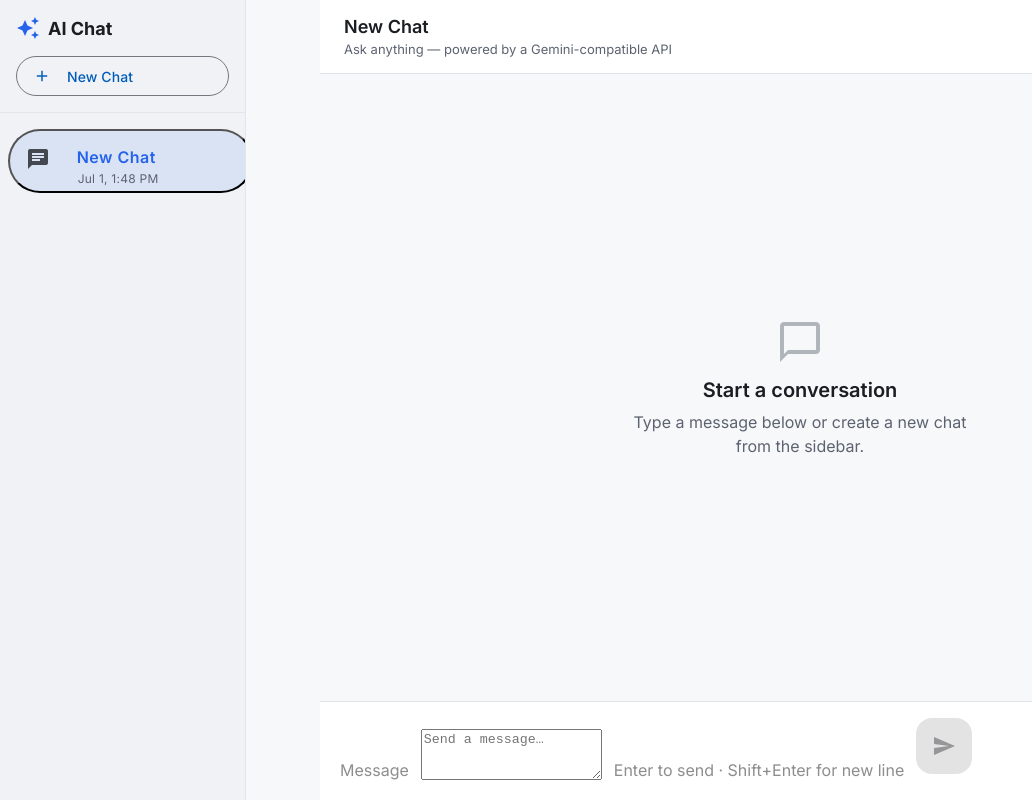
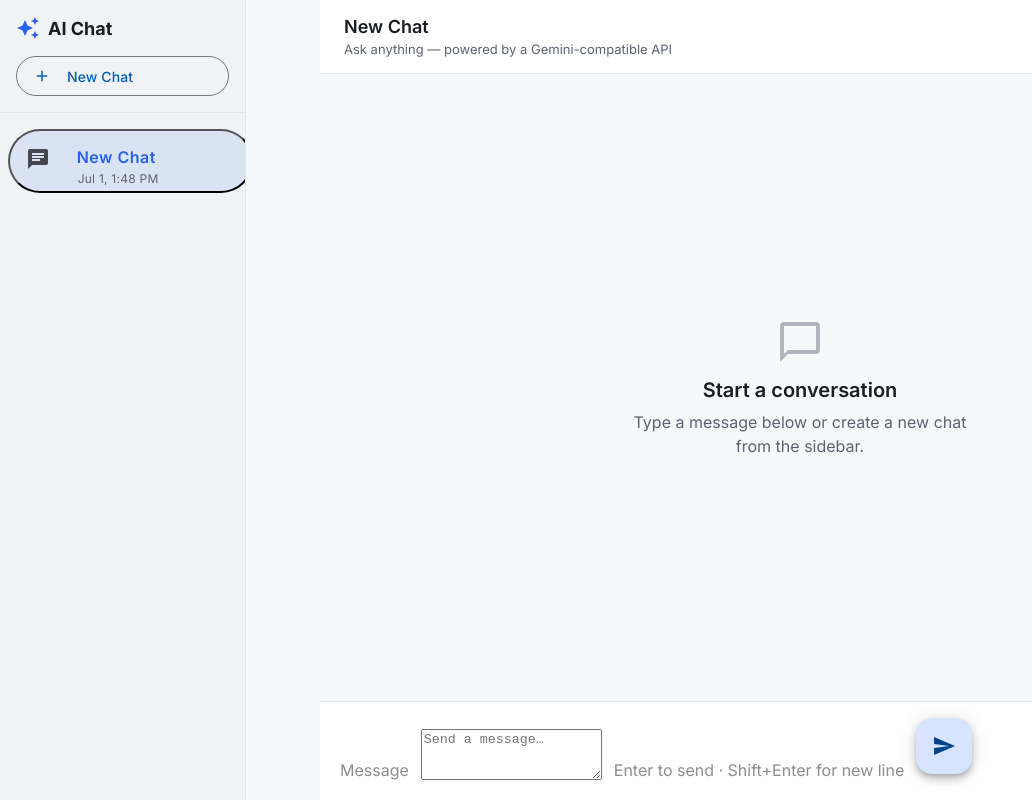
Before and after one commit to Rogith-Dev/Angular-AI-Chatbot, an Angular app: page / in a window 1280 px wide. Shown: the whole page, without its empty margins (0-1032 px from the left). Built offline with nearby package versions, Linux system fonts and the light colour scheme.

Commit message:
appconfig file changes

```diff
--- a/src/app/app.config.ts
+++ b/src/app/app.config.ts
@@ -2,7 +2,6 @@ import { ApplicationConfig, provideBrowserGlobalErrorListeners } from '@angular/
 import { provideRouter } from '@angular/router';
 import { provideHttpClient, withFetch } from '@angular/common/http';
 import { provideAnimationsAsync } from '@angular/platform-browser/animations/async';
-import { provideClientHydration, withEventReplay } from '@angular/platform-browser';
 
 import { routes } from './app.routes';
 
@@ -12,6 +11,5 @@ export const appConfig: ApplicationConfig = {
     provideRouter(routes),
     provideHttpClient(withFetch()),
     provideAnimationsAsync(),
-    provideClientHydration(withEventReplay()),
   ],
 };
--- a/src/app/components/chat-input/chat-input.component.html
+++ b/src/app/components/chat-input/chat-input.component.html
@@ -6,7 +6,7 @@
     <mat-hint>Enter to send · Shift+Enter for new line</mat-hint>
   <!-- </mat-form-field> -->
 
-  <button mat-fab color="primary" type="button" class="send-button" [disabled]="isDisabled() || !message.trim()"
+  <button mat-fab color="primary" type="button" class="send-button"
     (click)="onSend()" aria-label="Send message">
     <mat-icon>send</mat-icon>
   </button>
```
